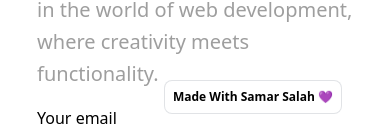
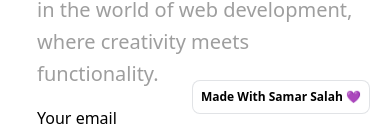
Before and after one commit to Samar-Salah-7/Tailwind-Portfolio, a website: page src/index.html in a window 390 px wide. Shown: the part 702-838 px from the top of the page. Drawn offline with Linux system fonts and the light colour scheme.

Commit message:
Edit made-with-samar

```diff
--- a/src/index.html
+++ b/src/index.html
@@ -1203,7 +1203,7 @@
     <!-- End Footer -->
     <!-- Start Made With -->
     <div
-      class="w-fit fixed bottom-7 end-12 backdrop-saturate-100 backdrop-blur-xl p-2 border border-gray-500/20 rounded-lg bg-white/70 z-50"
+      class="w-fit fixed bottom-7 lg:end-12 end-5 backdrop-saturate-100 backdrop-blur-xl p-2 border border-gray-500/20 rounded-lg bg-white/70 z-50"
     >
       <p class="text-[12px]/[16px] font-bold">Made With Samar Salah 💜</p>
     </div>
```
Also changed, not shown: dist/output.css.
